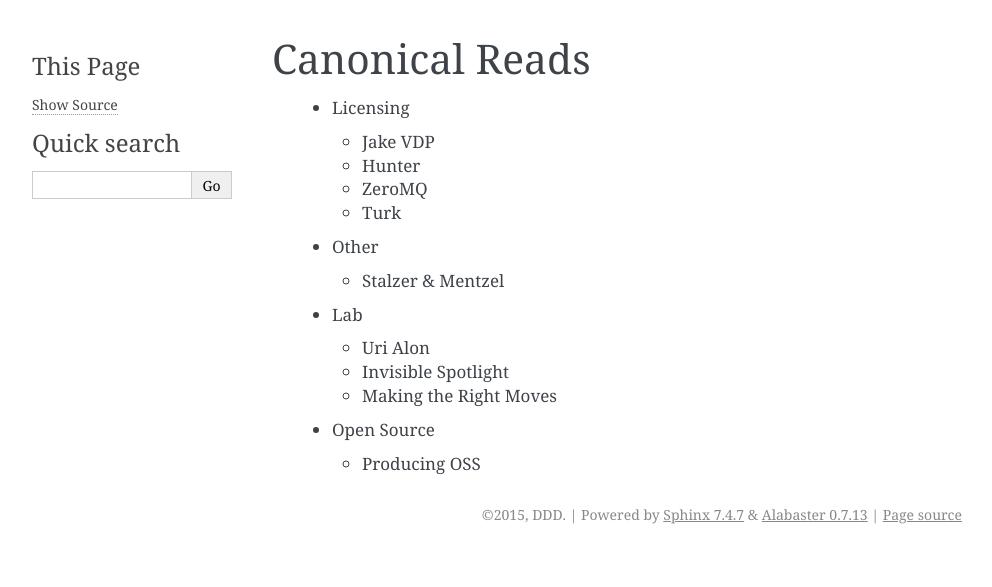
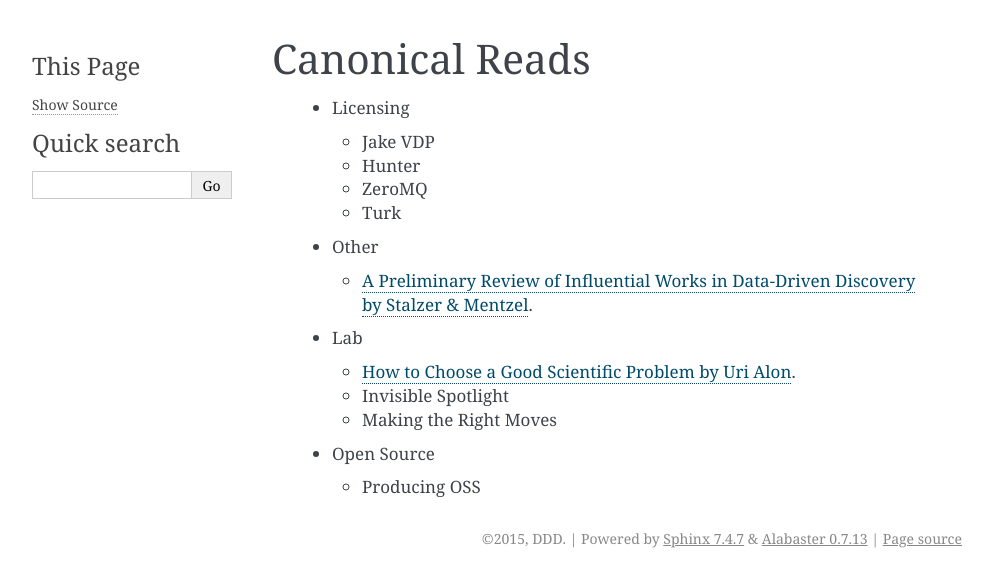
Before and after one commit to lab-carpentry/blueprint-onboarding, a Sphinx documentation site: the page built from source/canonical_reads.rst, in a window 1280 px wide. Shown: the top 587 px of the page, without its empty margins (148-1140 px from the left). Built offline with Sphinx 7.4.7, drawn with Linux system fonts in a browser that asks for light colours.

Commit message:
add some links for canonical reads. This begins to address issue #2, but does not completely resolve it.

```diff
--- a/source/canonical_reads.rst
+++ b/source/canonical_reads.rst
@@ -10,11 +10,13 @@ Canonical Reads
 
  * Other
 
-   * Stalzer & Mentzel
+   * `A Preliminary Review of Influential Works in Data-Driven Discovery
+     by Stalzer & Mentzel <http://arxiv.org/abs/1503.08776>`_.
 
  * Lab
 
-   * Uri Alon
+   * `How to Choose a Good Scientific Problem by Uri Alon
+     <http://www.cell.com/molecular-cell/abstract/S1097-2765(09)00641-8>`_.
    * Invisible Spotlight
    * Making the Right Moves
 
```
